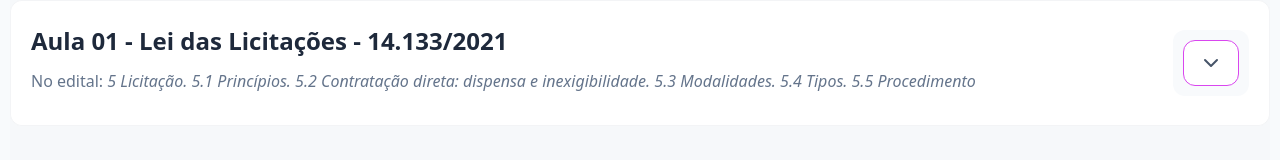
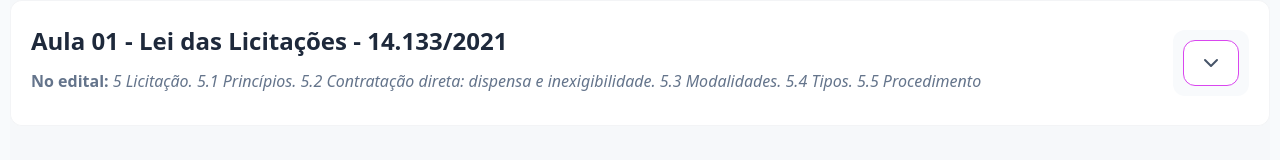
Before and after one commit to gutenberg23/projetobomestudo, a React (Vite) app: page /subject in a window 1280 px wide. Shown: the part 359-519 px from the top of the page. Built offline with nearby package versions, Linux system fonts and the light colour scheme.

Commit message:
Visual edit in Lovable
Edited UI in Lovable

```diff
--- a/src/components/new/LessonCard.tsx
+++ b/src/components/new/LessonCard.tsx
@@ -86,7 +86,7 @@ export const LessonCard: React.FC<LessonCardProps> = ({
                 {lesson.title}
               </h2>
               <p className="mt-2 md:mt-3 text-lg leading-1 text-slate-500 my-[8px] md:text-base leading-none">
-                <span>No edital: </span>
+                <span className="font-semibold">No edital: </span>
                 <em>{lesson.description}</em>
               </p>
             </div>
```
